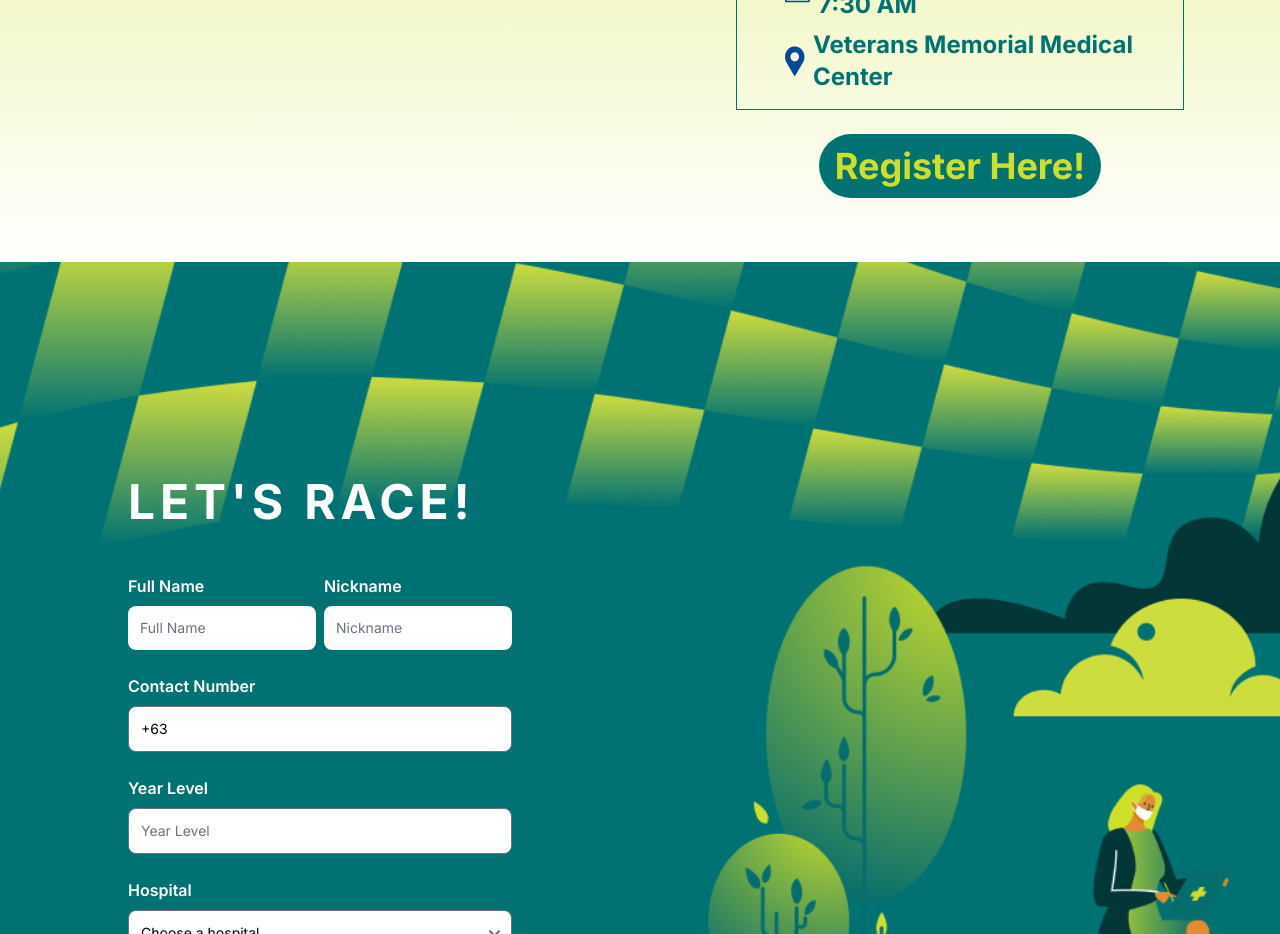
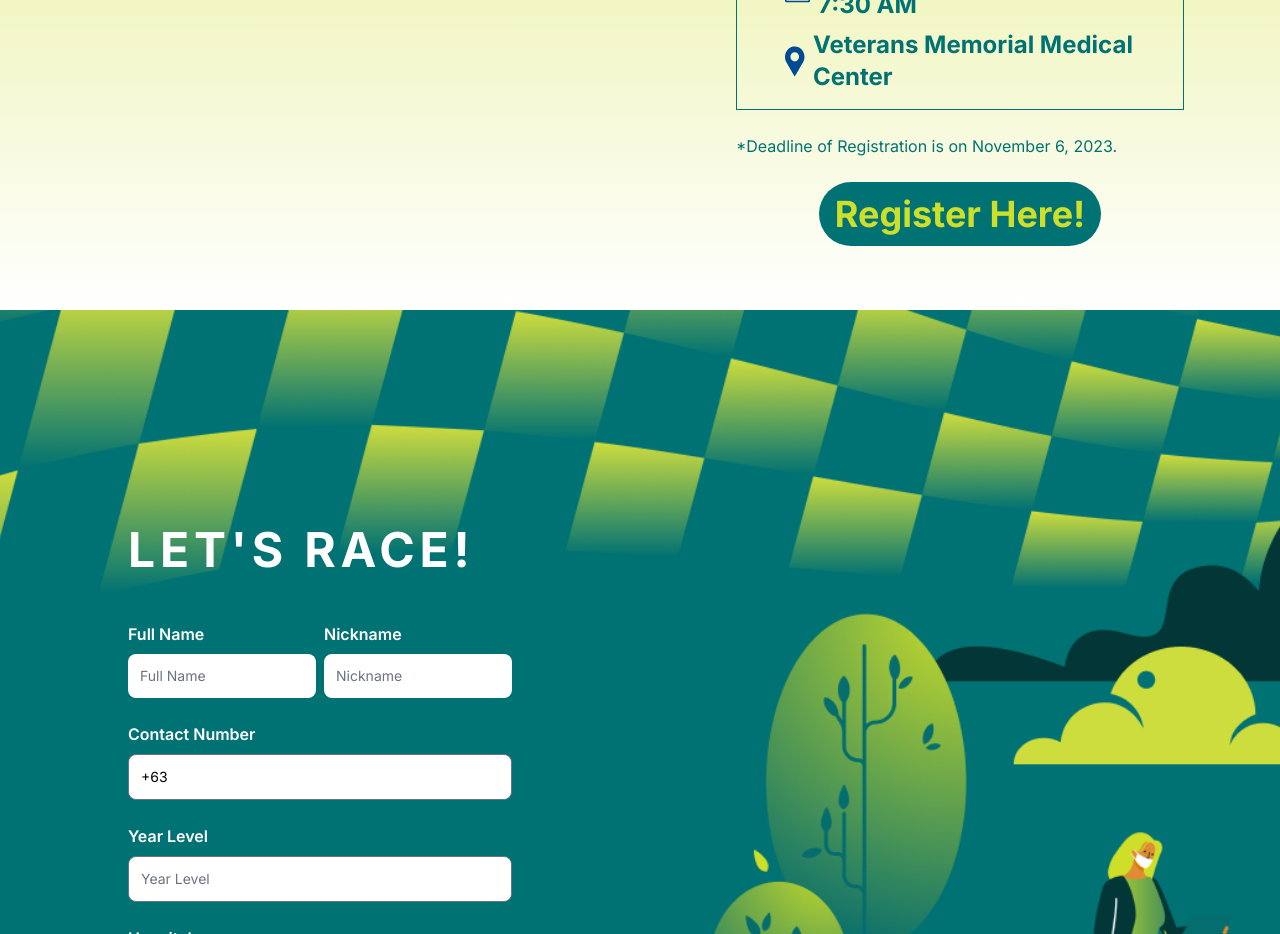
Before and after one commit to olliviermorales/im-azing-race, a Next.js app: page / in a window 1280 px wide. Shown: the part 860-1794 px from the top of the page. Built offline with nearby package versions, Linux system fonts and the light colour scheme.

Commit message:
Push final for v3

```diff
--- a/components/Map.jsx
+++ b/components/Map.jsx
@@ -67,6 +67,11 @@ const Map = () => {
             </p>
           </div>
         </div>
+        <div>
+          <p className='text-primary-green'>
+            *Deadline of Registration is on November 6, 2023.
+          </p>
+        </div>
 
         <div className='flex justify-center mt-4'>
           <Link
```
